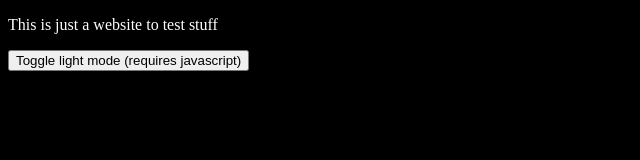
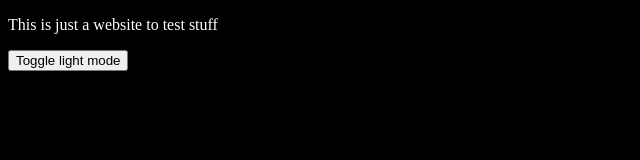
Before and after one commit to jemsurfer/sauce420.github.io, a plain HTML site: page index.html in a window 1280 px wide. Shown: the whole page, without its empty margins (0-640 px from the left). Drawn offline with Linux system fonts and the light colour scheme.

Commit message:
Update index.html

```diff
--- a/index.html
+++ b/index.html
@@ -16,7 +16,6 @@
     function light_toggle() {
       let element=document.body;
       element.classList.toggle("lightmode");
-      document.cookie = "darkmode=0"
     }
   </script>
 </head>
@@ -25,7 +24,7 @@
     This is just a website to test stuff
   </p>
   <button onclick="light_toggle()">
-    Toggle light mode (requires javascript)
+    Toggle light mode
   </button>
 </body>
 </html>
```
